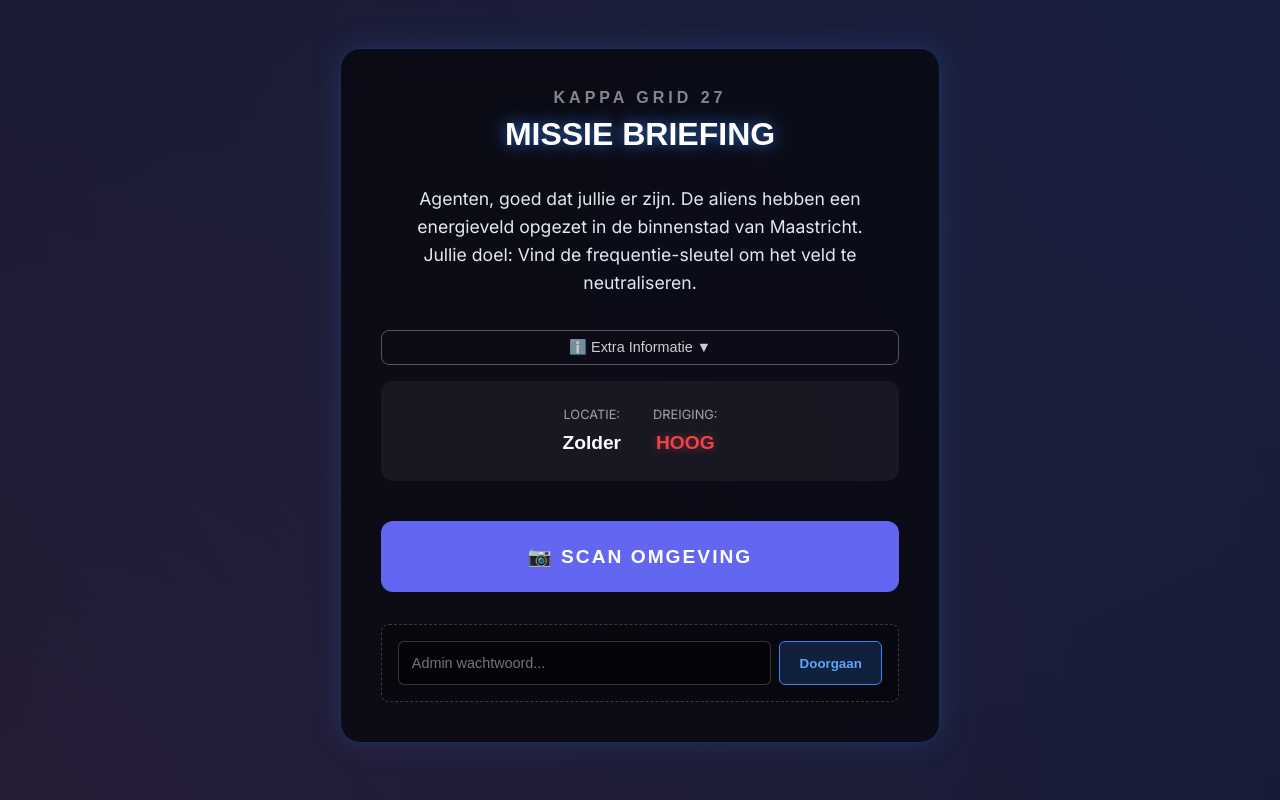
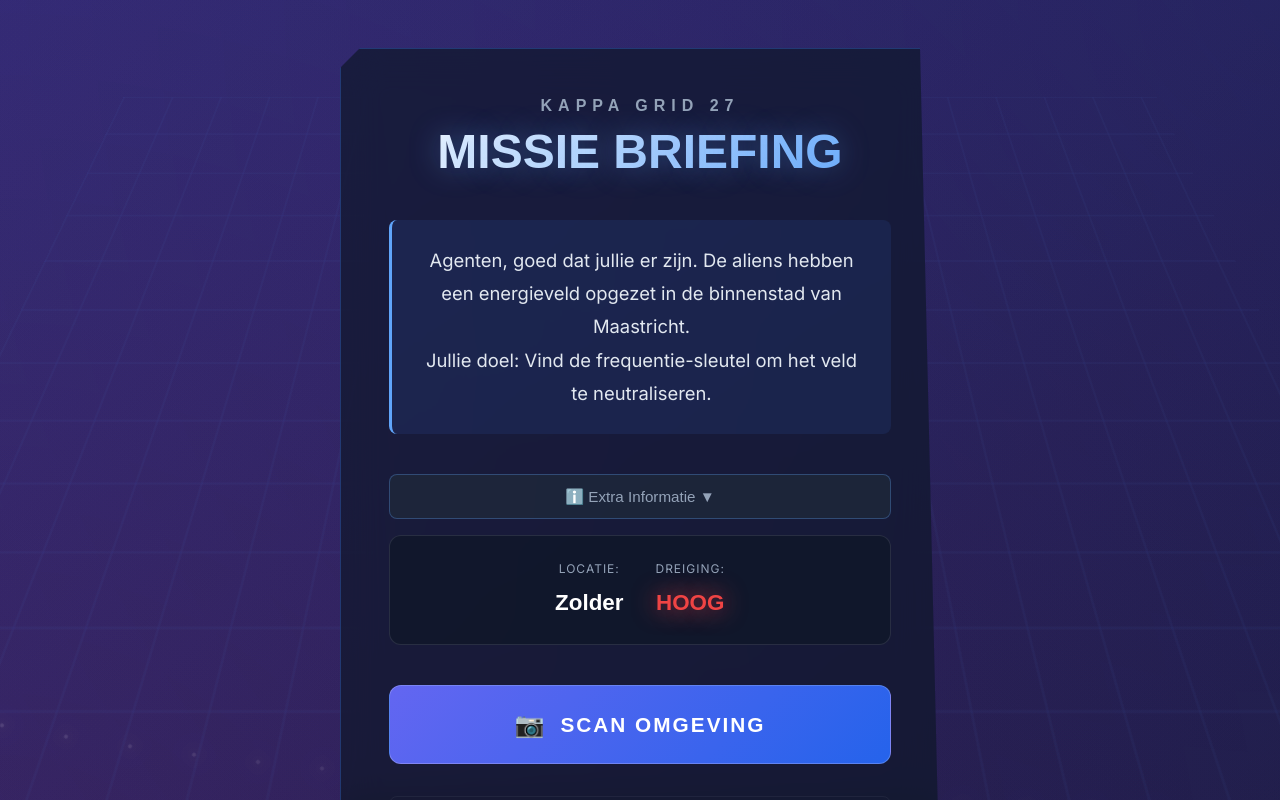
Before and after one commit to x4b5/game2026, a SvelteKit app: page /game/kappa-grid-27/challenge in a window 1280 px wide. Shown: the top 800 px of the page. Built offline with nearby package versions, Linux system fonts and the light colour scheme.

Commit message:
feat: implement spectacular CSS for kappa grid challenge page

```diff
--- a/src/routes/game/kappa-grid-27/challenge/+page.svelte
+++ b/src/routes/game/kappa-grid-27/challenge/+page.svelte
@@ -201,169 +201,368 @@
 </div>
 
 <style>
+    /* Animated Background & Effects */
+    .animated-bg {
+        position: fixed;
+        top: 0;
+        left: 0;
+        width: 100%;
+        height: 100%;
+        background: linear-gradient(
+            -45deg,
+            #0f172a,
+            #1e1b4b,
+            #312e81,
+            #1e293b,
+            #0c4a6e
+        );
+        background-size: 400% 400%;
+        animation: gradientShift 15s ease infinite;
+        z-index: -2;
+    }
+
+    @keyframes gradientShift {
+        0% {
+            background-position: 0% 50%;
+        }
+        50% {
+            background-position: 100% 50%;
+        }
+        100% {
+            background-position: 0% 50%;
+        }
+    }
+
+    .particles {
+        position: fixed;
+        top: 0;
+        left: 0;
+        width: 100%;
+        height: 100%;
+        overflow: hidden;
+        z-index: -1;
+        pointer-events: none;
+    }
+
+    .particle {
+        position: absolute;
+        width: 4px;
+        height: 4px;
+        background: rgba(255, 255, 255, 0.8);
+        border-radius: 50%;
+        top: -10px;
+        left: calc(var(--i) * 5%);
+        animation: fall linear infinite;
+        animation-duration: calc(6s + var(--i) * 0.5s);
+        animation-delay: calc(var(--i) * -0.5s);
+        box-shadow:
+            0 0 10px rgba(255, 255, 255, 0.8),
+            0 0 20px rgba(59, 130, 246, 0.6);
+    }
+
+    @keyframes fall {
+        to {
+            transform: translateY(110vh) rotate(360deg);
+            opacity: 0;
+        }
+    }
+
+    .cyber-grid {
+        position: fixed;
+        top: 0;
+        left: 0;
+        width: 100%;
+        height: 100%;
+        background-image: linear-gradient(
+                rgba(59, 130, 246, 0.08) 2px,
+                transparent 2px
+            ),
+            linear-gradient(
+                90deg,
+                rgba(59, 130, 246, 0.08) 2px,
+                transparent 2px
+            );
+        background-size: 60px 60px;
+        perspective: 1000px;
+        transform: perspective(500px) rotateX(20deg);
+        z-index: -1.5;
+        animation: gridPulse 8s ease-in-out infinite alternate;
+    }
+
+    @keyframes gridPulse {
+        from {
+            opacity: 0.3;
+            transform: perspective(500px) rotateX(20deg) scale(1);
+        }
+        to {
+            opacity: 0.6;
+            transform: perspective(500px) rotateX(20deg) scale(1.05);
+        }
+    }
+
+    /* Page Layout */
     .challenge-page {
-        min-height: 80vh;
+        min-height: 100vh;
         display: flex;
         align-items: center;
         justify-content: center;
         padding: 1rem;
+        position: relative;
+        overflow: hidden;
     }
 
+    /* Glass Panel Card */
     .content-card {
         max-width: 600px;
         width: 100%;
-        padding: 2.5rem;
-        background: rgba(0, 0, 0, 0.6);
+        padding: 3rem;
+        background: rgba(15, 23, 42, 0.7);
+        backdrop-filter: blur(20px);
         border: 1px solid rgba(59, 130, 246, 0.3);
-        box-shadow: 0 0 30px rgba(59, 130, 246, 0.2);
+        box-shadow: 0 20px 50px rgba(0, 0, 0, 0.5);
+        position: relative;
     }
 
+    /* Cyber Corners */
+    .has-corners {
+        clip-path: polygon(
+            0 0,
+            20px 0,
+            0 20px,
+            0 calc(100% - 20px),
+            20px 100%,
+            100% 100%,
+            100% calc(100% - 20px),
+            calc(100% - 20px) 0
+        );
+    }
+
+    .corner {
+        position: absolute;
+        width: 15px;
+        height: 15px;
+        border-color: #60a5fa;
+        border-style: solid;
+        transition: all 0.3s ease;
+    }
+
+    .tl {
+        top: 0;
+        left: 0;
+        border-width: 2px 0 0 2px;
+    }
+    .tr {
+        top: 0;
+        right: 0;
+        border-width: 2px 2px 0 0;
+    }
+    .bl {
+        bottom: 0;
+        left: 0;
+        border-width: 0 0 2px 2px;
+    }
+    .br {
+        bottom: 0;
+        right: 0;
+        border-width: 0 2px 2px 0;
+    }
+
+    /* Typography */
     h1 {
         font-family: "Orbitron", sans-serif;
-        color: rgba(255, 255, 255, 0.5);
+        color: #94a3b8;
         font-size: 1rem;
-        letter-spacing: 4px;
+        letter-spacing: 6px;
         margin-bottom: 0.5rem;
         text-align: center;
+        text-transform: uppercase;
     }
 
-    h2 {
+    .mission-title {
         font-family: "Orbitron", sans-serif;
-        color: white;
-        font-size: 2rem;
+        font-size: clamp(2rem, 5vw, 3rem);
         text-align: center;
-        margin-bottom: 2rem;
+        margin-bottom: 2.5rem;
         text-transform: uppercase;
-        text-shadow: 0 0 15px rgba(59, 130, 246, 0.8);
+        background: linear-gradient(135deg, white, #60a5fa);
+        -webkit-background-clip: text;
+        background-clip: text;
+        -webkit-text-fill-color: transparent;
+        text-shadow: 0 0 30px rgba(96, 165, 250, 0.4);
+        position: relative;
+        display: inline-block;
+        width: 100%;
     }
 
     .briefing-text {
-        font-size: 1.1rem;
-        line-height: 1.6;
+        font-size: 1.15rem;
+        line-height: 1.8;
         color: #e2e8f0;
-        margin-bottom: 2rem;
+        margin-bottom: 2.5rem;
         text-align: center;
+        background: rgba(59, 130, 246, 0.1);
+        padding: 1.5rem;
+        border-radius: 8px;
+        border-left: 3px solid #60a5fa;
     }
 
+    /* Buttons */
+    .primary-action {
+        width: 100%;
+        padding: 1.5rem;
+        background: linear-gradient(135deg, var(--primary), #2563eb);
+        color: white;
+        border: none;
+        border-radius: 12px;
+        cursor: pointer;
+        display: flex;
+        align-items: center;
+        justify-content: center;
+        gap: 1rem;
+        transition: all 0.3s cubic-bezier(0.4, 0, 0.2, 1);
+        position: relative;
+        overflow: hidden;
+        border: 1px solid rgba(255, 255, 255, 0.2);
+    }
+
+    .primary-action .text {
+        font-family: "Orbitron", sans-serif;
+        font-weight: 700;
+        font-size: 1.3rem;
+        letter-spacing: 2px;
+    }
+
+    .primary-action .icon {
+        font-size: 1.5rem;
+    }
+
+    .primary-action:hover {
+        transform: translateY(-3px);
+        box-shadow: 0 10px 30px rgba(37, 99, 235, 0.5);
+    }
+
+    .primary-action::after {
+        content: "";
+        position: absolute;
+        top: -50%;
+        left: -50%;
+        width: 200%;
+        height: 200%;
+        background: linear-gradient(
+            45deg,
+            transparent,
+            rgba(255, 255, 255, 0.2),
+            transparent
+        );
+        transform: rotate(45deg) translate(-100%, -100%);
+        transition: transform 0.6s;
+    }
+
+    .primary-action:hover::after {
+        transform: rotate(45deg) translate(100%, 100%);
+    }
+
+    .info-toggle-btn {
+        background: rgba(30, 41, 59, 0.8);
+        border: 1px solid rgba(96, 165, 250, 0.3);
+        color: #94a3b8;
+        padding: 0.8rem 1.5rem;
+        border-radius: 8px;
+        cursor: pointer;
+        font-family: "Orbitron", sans-serif;
+        font-size: 0.95rem;
+        margin-bottom: 1rem;
+        width: 100%;
+        transition: all 0.3s ease;
+        display: flex;
+        align-items: center;
+        justify-content: center;
+        gap: 0.5rem;
+    }
+
+    .info-toggle-btn:hover,
+    .info-toggle-btn.active {
+        background: rgba(59, 130, 246, 0.2);
+        border-color: #60a5fa;
+        color: white;
+        box-shadow: 0 0 15px rgba(59, 130, 246, 0.2);
+    }
+
+    /* Status Panel */
     .mission-status {
         display: flex;
         justify-content: center;
         gap: 2rem;
         margin-bottom: 2.5rem;
         padding: 1.5rem;
-        background: rgba(255, 255, 255, 0.05);
+        background: rgba(15, 23, 42, 0.8);
+        border: 1px solid rgba(255, 255, 255, 0.1);
         border-radius: 12px;
-        position: relative;
-    }
-
-    .info-toggle-btn {
-        background: none;
-        border: 1px solid rgba(255, 255, 255, 0.3);
-        color: rgba(255, 255, 255, 0.8);
-        padding: 0.5rem 1rem;
-        border-radius: 8px;
-        cursor: pointer;
-        font-family: "Orbitron", sans-serif;
-        font-size: 0.9rem;
-        margin-bottom: 1rem;
-        width: 100%;
-        transition: all 0.3s ease;
-    }
-
-    .info-toggle-btn:hover {
-        background: rgba(255, 255, 255, 0.1);
-        border-color: rgba(255, 255, 255, 0.6);
-        color: white;
-    }
-
-    .info-toggle-btn.active {
-        background: rgba(59, 130, 246, 0.2);
-        border-color: #3b82f6;
-        color: #60a5fa;
-    }
-
-    .extra-info-panel {
-        background: rgba(59, 130, 246, 0.1);
-        border-left: 3px solid #3b82f6;
-        padding: 1rem;
-        margin-bottom: 1.5rem;
-        border-radius: 0 8px 8px 0;
-        text-align: center;
-    }
-
-    .extra-info-panel p {
-        margin: 0;
-        color: white;
-        font-size: 1rem;
     }
 
     .status-item {
         display: flex;
         flex-direction: column;
         align-items: center;
+        gap: 0.5rem;
     }
 
     .label {
-        font-size: 0.8rem;
+        font-size: 0.75rem;
         text-transform: uppercase;
-        color: rgba(255, 255, 255, 0.6);
-        margin-bottom: 0.3rem;
+        color: #94a3b8;
+        letter-spacing: 1px;
     }
 
     .value {
         font-family: "Orbitron", sans-serif;
         font-weight: 700;
-        font-size: 1.2rem;
+        font-size: 1.4rem;
+        color: white;
     }
 
     .value.high {
         color: #ef4444;
-        text-shadow: 0 0 10px rgba(239, 68, 68, 0.5);
+        text-shadow: 0 0 15px rgba(239, 68, 68, 0.6);
+        animation: pulse-red 2s infinite;
     }
 
-    .action-button {
-        width: 100%;
-        padding: 1.5rem;
-        background: var(--primary);
-        color: white;
-        font-family: "Orbitron", sans-serif;
-        font-weight: 700;
-        font-size: 1.2rem;
-        letter-spacing: 2px;
-        border: none;
-        border-radius: 12px;
-        cursor: pointer;
-        transition: all 0.3s ease;
+    @keyframes pulse-red {
+        0%,
+        100% {
+            text-shadow: 0 0 15px rgba(239, 68, 68, 0.6);
+        }
+        50% {
+            text-shadow: 0 0 25px rgba(239, 68, 68, 0.9);
+        }
     }
 
-    .action-button:hover {
-        transform: translateY(-2px);
-        box-shadow: 0 10px 25px rgba(59, 130, 246, 0.4);
-    }
-
-    /* Scanner Styles */
+    /* Scanner & Other UI */
     .scanner-wrapper {
         display: flex;
         flex-direction: column;
         align-items: center;
-        gap: 1rem;
+        gap: 1.5rem;
         width: 100%;
+        background: rgba(0, 0, 0, 0.3);
+        padding: 1rem;
+        border-radius: 12px;
     }
 
     #reader {
         width: 100%;
-        min-height: 250px;
         background: black;
-        border-radius: 12px;
+        border-radius: 8px;
         overflow: hidden;
-        border: 2px solid var(--primary);
+        border: 2px solid #3b82f6;
+        box-shadow: 0 0 20px rgba(59, 130, 246, 0.3);
     }
 
     .cancel-scan-btn {
-        background: #ef4444;
-        color: white;
-        border: none;
-        padding: 0.8rem 1.5rem;
+        background: rgba(239, 68, 68, 0.2);
+        color: #fca5a5;
+        border: 1px solid #ef4444;
+        padding: 1rem 2rem;
         border-radius: 8px;
         font-family: "Orbitron", sans-serif;
         font-weight: 700;
@@ -372,34 +571,46 @@
     }
 
     .cancel-scan-btn:hover {
-        background: #dc2626;
-        transform: scale(1.05);
+        background: rgba(239, 68, 68, 0.4);
+        color: white;
+        box-shadow: 0 0 15px rgba(239, 68, 68, 0.4);
+    }
+
+    .extra-info-panel {
+        background: rgba(59, 130, 246, 0.1);
+        border-left: 3px solid #3b82f6;
+        padding: 1.2rem;
+        margin-bottom: 2rem;
+        border-radius: 0 8px 8px 0;
+        text-align: center;
+        animation: slideIn 0.3s ease-out;
     }
 
     .admin-bypass {
         margin-top: 2rem;
         padding: 1rem;
-        background: rgba(0, 0, 0, 0.3);
-        border: 1px dashed rgba(255, 255, 255, 0.2);
+        background: transparent;
+        border: 1px solid rgba(255, 255, 255, 0.1);
         border-radius: 8px;
         display: flex;
         gap: 0.5rem;
+        opacity: 0.5;
+        transition: opacity 0.3s;
+    }
+
+    .admin-bypass:hover {
+        opacity: 1;
     }
 
     .admin-bypass input {
         flex: 1;
-        background: rgba(0, 0, 0, 0.5);
+        background: rgba(0, 0, 0, 0.3);
         border: 1px solid rgba(255, 255, 255, 0.2);
         padding: 0.8rem;
         border-radius: 6px;
         color: white;
         font-family: "Orbitron", sans-serif;
         font-size: 0.9rem;
-    }
-
-    .admin-bypass input:focus {
-        outline: none;
-        border-color: #3b82f6;
     }
 
     .admin-bypass button {
@@ -413,9 +624,4 @@
         cursor: pointer;
         transition: all 0.3s;
     }
-
-    .admin-bypass button:hover {
-        background: rgba(59, 130, 246, 0.3);
-        transform: translateY(-1px);
-    }
 </style>
```
